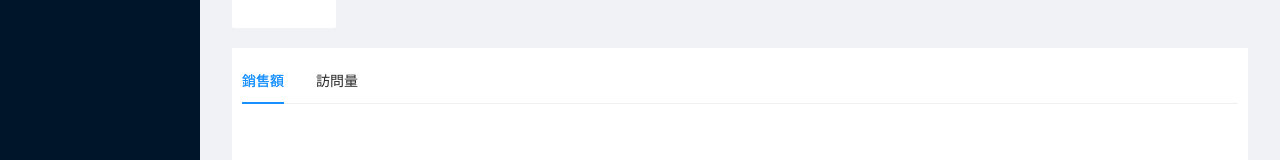
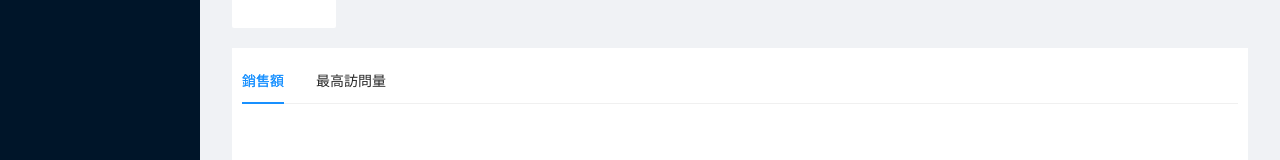
Before and after one commit to fergusKe/td-affiliate, a React app: page /user-admin/overview in a window 1280 px wide. Shown: the part 790-950 px from the top of the page. Built offline with nearby package versions, Linux system fonts and the light colour scheme.

Commit message:
Update: title

```diff
--- a/src/pages/overview/overview.js
+++ b/src/pages/overview/overview.js
@@ -31,7 +31,7 @@ const Overview = props => {
             <TabPane tab="銷售額" key="1">
               <Barchart style={{ height: '400px' }} option={salesConfig} />
             </TabPane>
-            <TabPane tab="訪問量" key="2">
+            <TabPane tab="最高訪問量" key="2">
               <Barchart style={{ height: '400px' }} option={pageviewConfig} />
             </TabPane>
           </Tabs>
```
